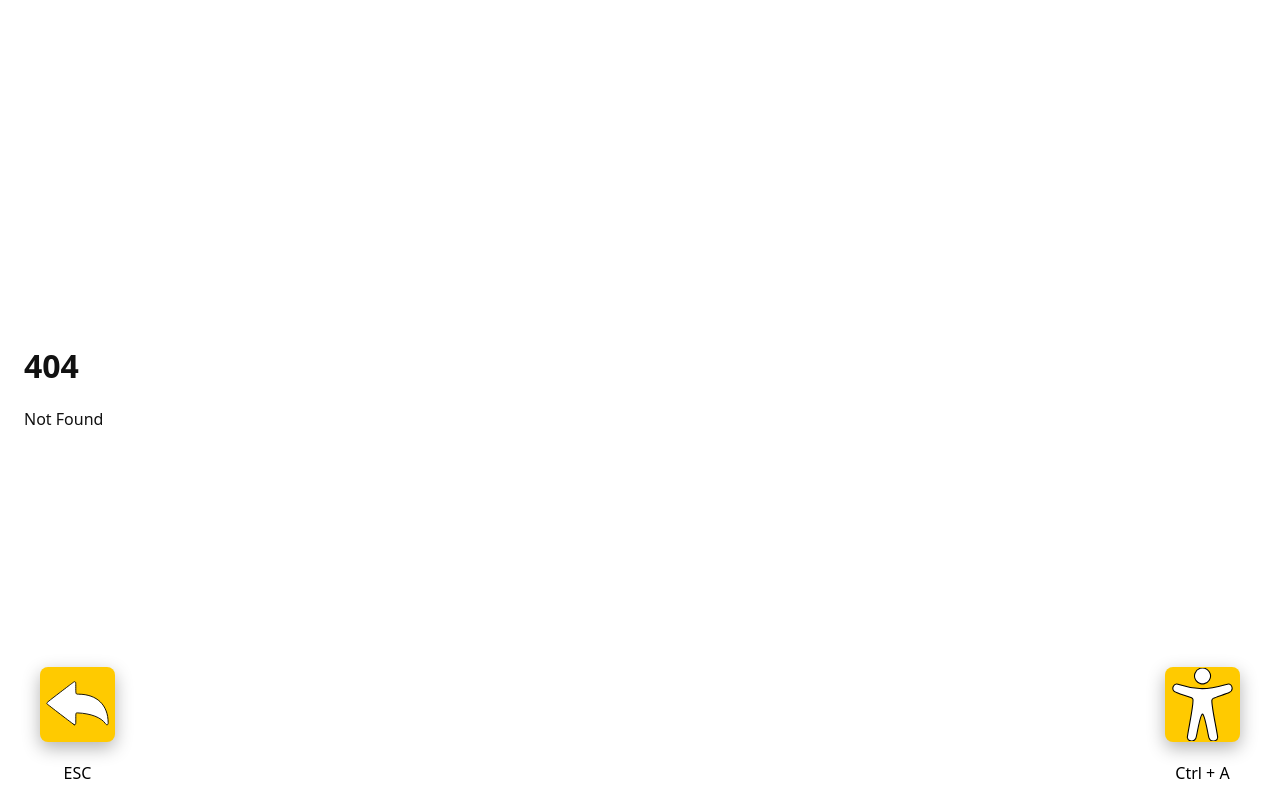
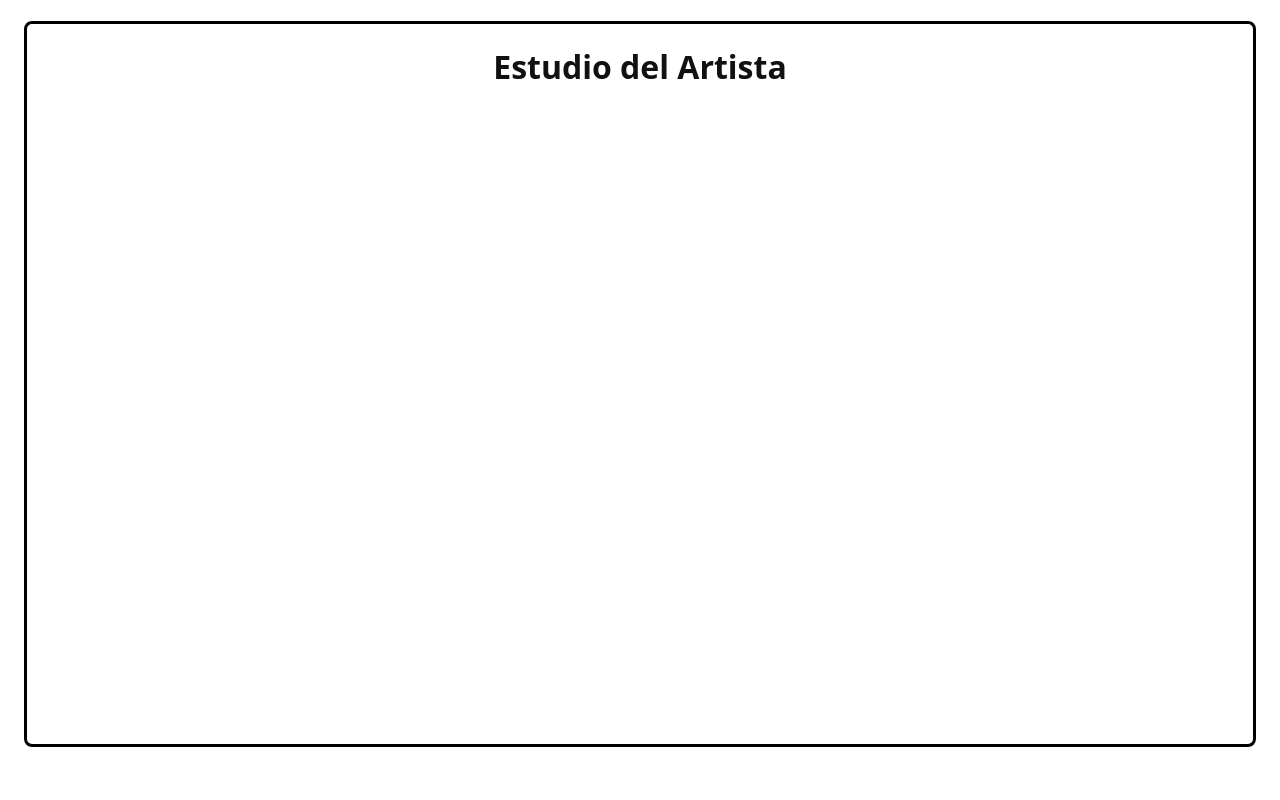
Before and after one commit to MarcoMarquez19/Coloreco, a SvelteKit app: page /estudio in a window 1280 px wide. Before the commit this address had no page. Built offline with nearby package versions, Linux system fonts and the light colour scheme.

Commit message:
Update (Aria label). Accesibilidad

```diff
--- a/src/lib/components/modales/RegistrarArtista.svelte
+++ b/src/lib/components/modales/RegistrarArtista.svelte
@@ -1,5 +1,7 @@
 <script lang="ts">
     import { createEventDispatcher, onMount } from 'svelte';
+
+    // TODO: Agregar lógica para registrar un nuevo artista en la BD
 
     // Creamos el despachador de eventos para comunicarnos con el padre
     const dispatch = createEventDispatcher();
--- a/src/routes/+layout.svelte
+++ b/src/routes/+layout.svelte
@@ -25,6 +25,7 @@
 	// Detectar si estamos en la página de ajustes o en la página inicial
 	let estaEnConfiguracion = $derived($page.url.pathname === '/ajustes');
 	let estaEnInicio = $derived($page.url.pathname === '/');
+	let estaEnEstudio = $derived($page.url.pathname.startsWith('/estudio'));
 
 	// Funciones de navegación
 	function abrirConfiguracion() {
@@ -60,7 +61,7 @@
 
 	$effect(() => {
 		// Detecta si estás en /ajustes
-		const esPaginaConBarra = $page.url.pathname === '/ajustes' || $page.url.pathname === '/seleccionar-estudio';
+		const esPaginaConBarra = $page.url.pathname === '/ajustes' || $page.url.pathname === '/seleccionar-estudio' || $page.url.pathname.startsWith('/estudio');
 		document.body.style.setProperty('--body-display', esPaginaConBarra ? 'block' : 'flex');
 	});
 </script>
@@ -96,7 +97,7 @@
 	{/if}
 
 	<!-- Botón de volver fijo en la esquina inferior izquierda (oculto en página inicial) -->
-	{#if !estaEnInicio}
+	{#if !estaEnInicio && !estaEnEstudio}
 		<div class="contenedor-flotante-i">
 			<button
 				class="boton-volver"
@@ -116,7 +117,7 @@
 	{/if}
 
 	<!-- Botón de ajustes fijo en la esquina inferior derecha (oculto en /ajustes) -->
-	{#if !estaEnConfiguracion}
+	{#if !estaEnConfiguracion && !estaEnEstudio}
 		<div class="contenedor-flotante-d">
 			<button
 				class="boton-configuracion"
--- a/src/routes/+page.svelte
+++ b/src/routes/+page.svelte
@@ -18,8 +18,8 @@
 
 		<h1 id="titulo-coloreco" class="titulo">COLORECO</h1>
 
-		<div class="logo-ovalo">
-			<img src={logoColoreco} alt="Logo COLORECO" class="logo" width="260" height="120" />
+		<div class="logo-ovalo" aria-label="Logo de coloreco - Pincel mágico en un libro de historias con nombre COLORECO">
+			<img src={logoColoreco} alt="Logo de coloreco - Pincel mágico en un libro de historias con nombre COLORECO" class="logo" width="260" height="120" />
 		</div>
 
 		<p class="subtitulo">Tu estudio de pinturas e historias</p>
--- /dev/null
+++ b/src/routes/estudio/+page.svelte
@@ -0,0 +1,19 @@
+<script lang="ts">
+</script>
+
+<div class="estudio-contenedor" aria-label="Contenedor del estudio del artista" data-magnificable>
+    <h1 data-magnificable>Estudio del Artista</h1>
+    <!-- Contenido del estudio del artista va aquí -->
+</div>
+
+<style>
+    .estudio-contenedor {
+        padding: 0;
+        margin: 0;
+        border: 3px solid #000;
+        border-radius: 8px;
+        min-height: 90vh;
+        max-height: 90vh;
+        text-align: center;
+    }
+</style>
```
Also changed, not shown: src/routes/ajustes/+page.svelte (+15 -10 lines), src/routes/seleccionar-estudio/+page.svelte (+12 -2 lines).
